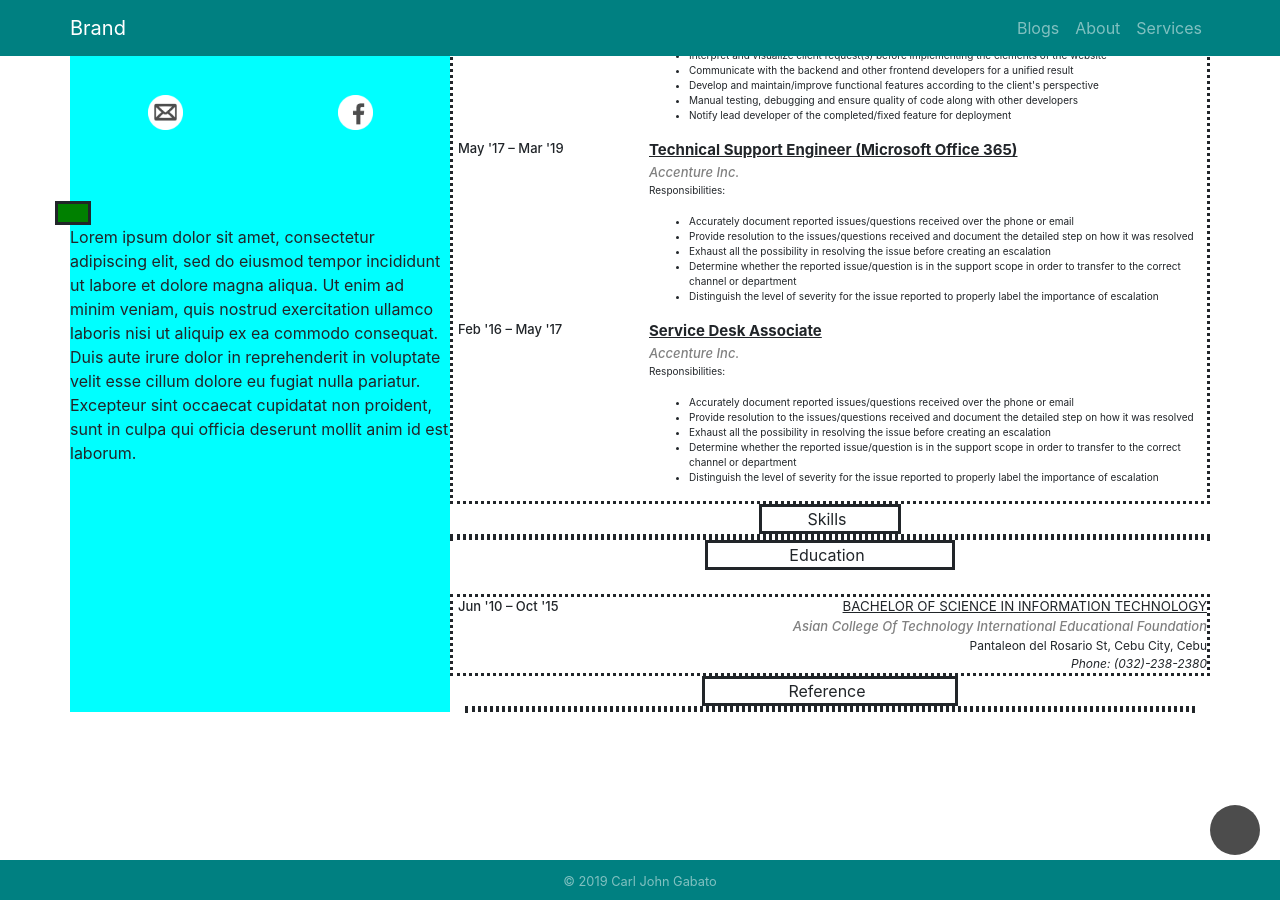
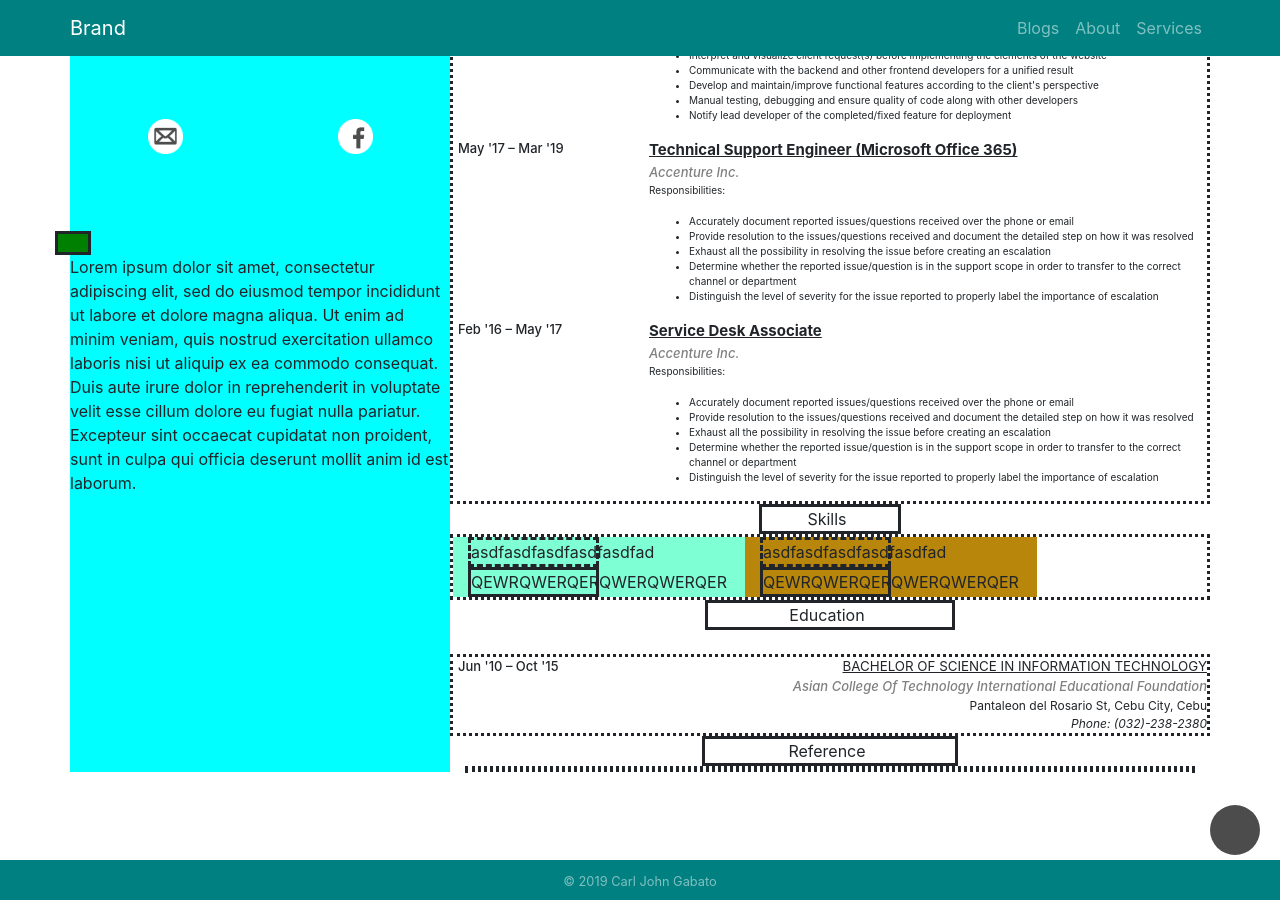
Before and after one commit to carljohngabato/aboutme, a Jekyll site: the page built from blogs.html, in a window 1280 px wide and 900 px high, scrolled down 1255 px. Built offline with Jekyll 4.4.1, drawn with Linux system fonts in a browser that asks for light colours; nearby versions of some CDN libraries.

Commit message:
Curing cancer with every commit

```diff
--- a/blogs.html
+++ b/blogs.html
@@ -186,8 +186,14 @@
                 <div class="row row-jobs" style="height: 100%;">
                     <!-- #region AllSkill -->
                     <div class="col-auto" style="background-color: aquamarine; height: inherit; width: -webfit-fill-available;">
+                        <div class="sk-left" style="width: 50%; border-style: dashed; height: auto;">asdfasdfasdfasdfasdfad</div>
+                        <div class="sk-left" style="width: 50%; border-style: solid; height: auto;">QEWRQWERQERQWERQWERQER</div>
+                    </div>
 
-                    <div class="col-auto" style="background-color: darkgoldenrod; height: inherit; width: -webfit-fill-available;"></div>
+                    <div class="col-auto" style="background-color: darkgoldenrod; height: inherit; width: -webfit-fill-available;">
+                        <div class="sk-left" style="width: 50%; border-style: dashed; height: auto;">asdfasdfasdfasdfasdfad</div>
+                        <div class="sk-left" style="width: 50%; border-style: solid; height: auto;">QEWRQWERQERQWERQWERQER</div>
+                    </div>
                     <!-- #endregion -->
                 </div>
             </div>
```
